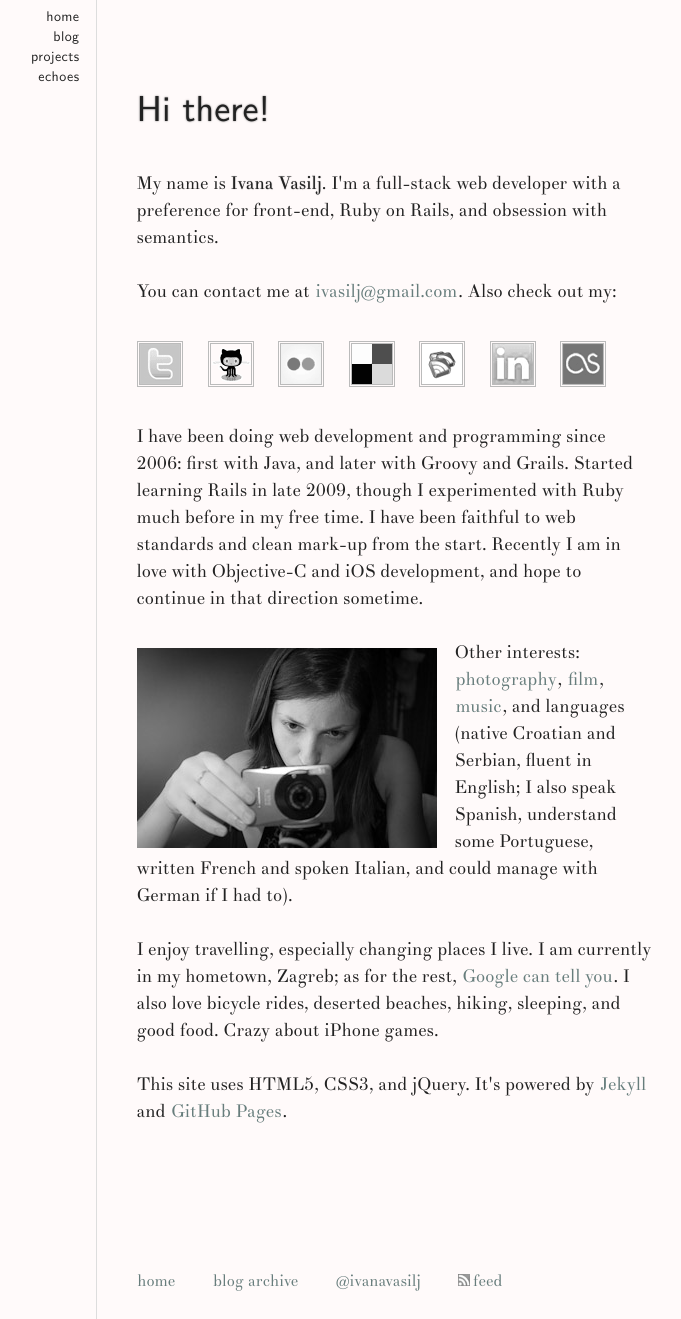
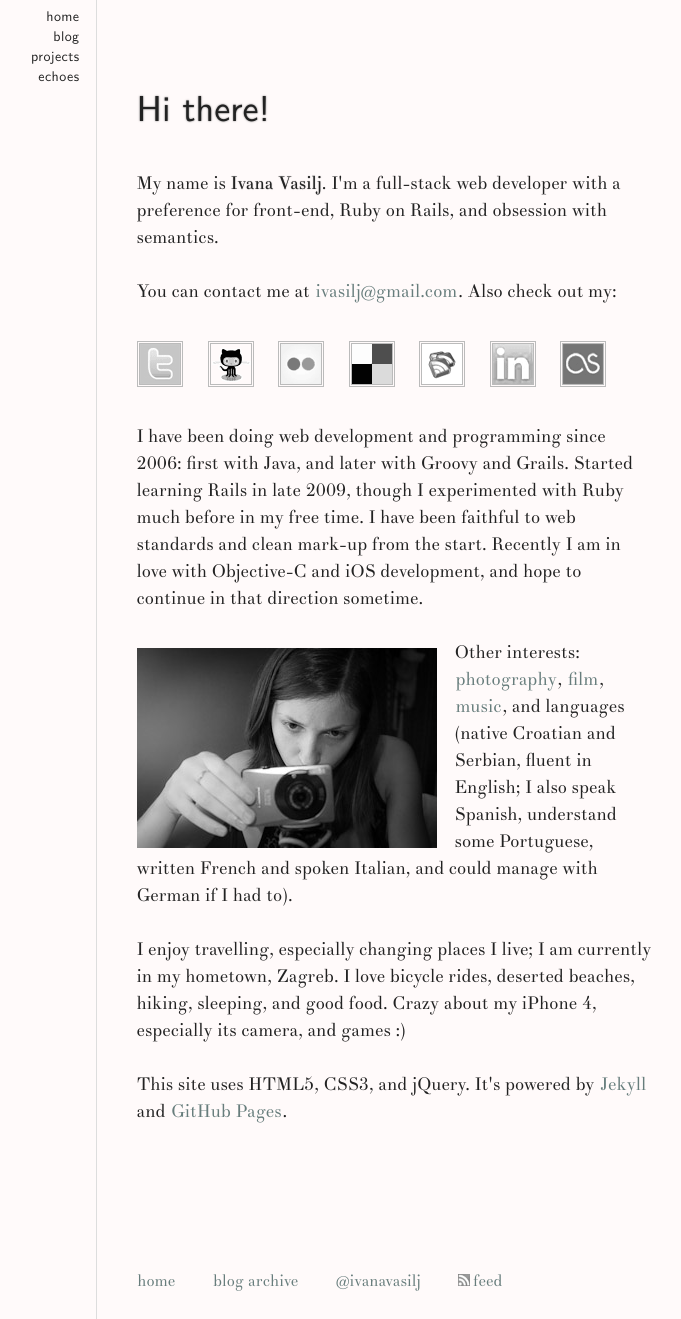
Before and after one commit to ivana/ivana.github.com, a Jekyll site: the page built from index.html, in a window 1280 px wide. Shown: the whole page, without its empty margins (265-946 px from the left). Built offline with Jekyll 4.4.1, drawn with Linux system fonts in a browser that asks for light colours; Markdown is read by kramdown in place of the engine named in the settings.

Commit message:
minor edit, g-

```diff
--- a/index.html
+++ b/index.html
@@ -60,10 +60,10 @@ desc: about and contact info
     written French and spoken Italian, and could manage with German if I had to).
   </p>
   <p>
-    I enjoy travelling, especially changing places I live. I am currently in
-    my hometown, <span class="adr"><span class="locality">Zagreb</span></span>;
-    as for the rest, <a href="https://profiles.google.com/ivasilj" rel="me" class="url">Google can tell you</a>.
-    I also love bicycle rides, deserted beaches, hiking, sleeping, and good food. Crazy about iPhone games.
+    I enjoy travelling, especially changing places I live; I am currently in my hometown,
+    <span class="adr"><span class="locality">Zagreb</span></span>.
+    I love bicycle rides, deserted beaches, hiking, sleeping, and good food.
+    Crazy about my iPhone 4, especially its camera, and games :)
   </p>
   <p>
     This site uses HTML5, CSS3, and jQuery.
```
